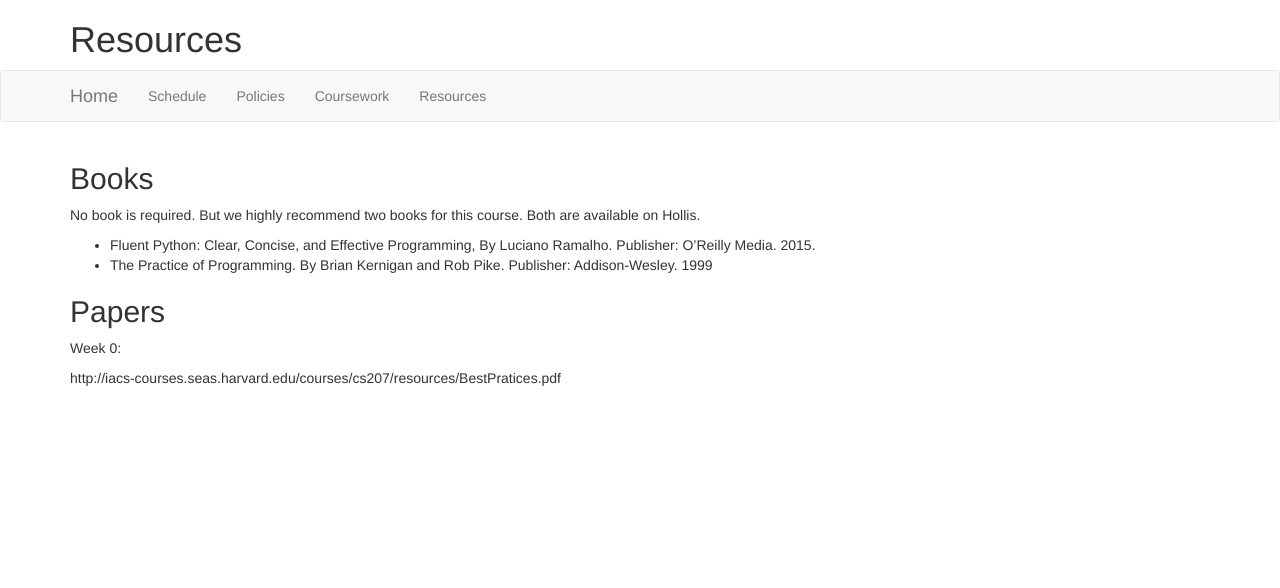
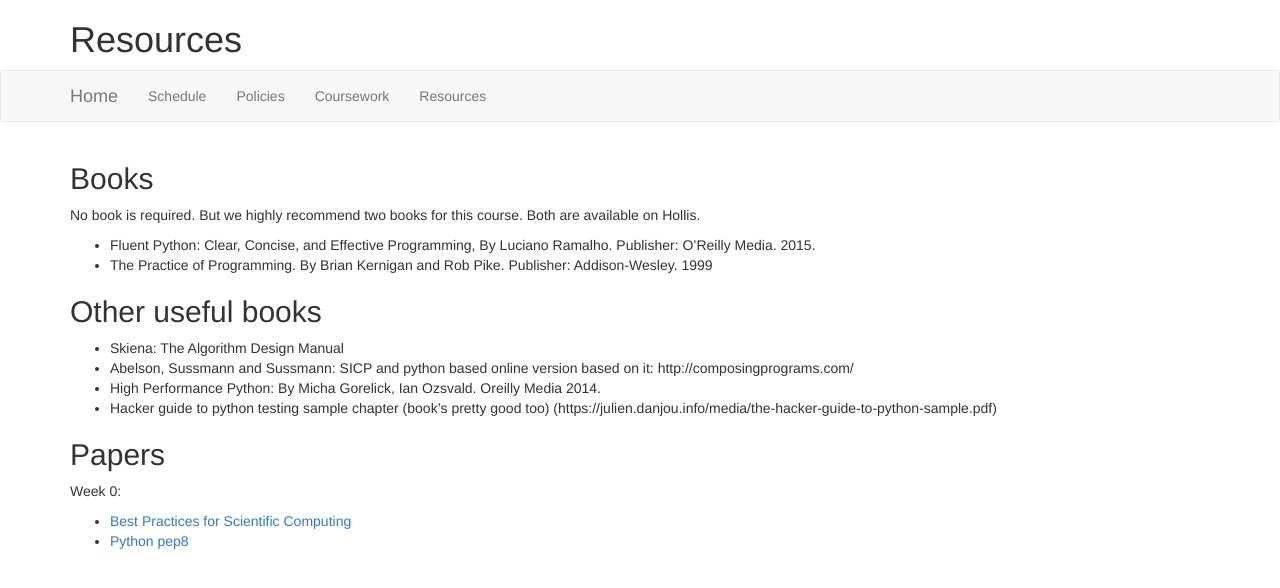
Before and after one commit to rdadolf/cs207, a Jekyll site: the page built from resources.md, in a window 1280 px wide. Shown: the top 588 px of the page. Built offline with Jekyll 4.4.1, drawn with Linux system fonts in a browser that asks for light colours; nearby versions of some CDN libraries.

Commit message:
changed resources, schedule

```diff
--- a/resources.md
+++ b/resources.md
@@ -12,8 +12,17 @@ No book is required. But we highly recommend two books for this course. Both are
 Publisher: O'Reilly Media. 2015.
 - The Practice of Programming. By Brian Kernigan and Rob Pike. Publisher: Addison-Wesley. 1999
 
+## Other useful books
+
+- Skiena: The Algorithm Design Manual
+- Abelson, Sussmann and Sussmann: SICP and python based online version based on it: http://composingprograms.com/
+- High Performance Python: By Micha Gorelick, Ian Ozsvald. Oreilly Media 2014.
+- Hacker guide to python testing sample chapter (book's pretty good too) (https://julien.danjou.info/media/the-hacker-guide-to-python-sample.pdf)
+
+
 ## Papers
 
 Week 0:
 
-http://iacs-courses.seas.harvard.edu/courses/cs207/resources/BestPratices.pdf
+- [Best Practices for Scientific Computing](http://iacs-courses.seas.harvard.edu/courses/cs207/resources/BestPratices.pdf)
+- [Python pep8](https://www.python.org/dev/peps/pep-0008/)
```
Also changed, not shown: schedule.md (+2 -2 lines).
